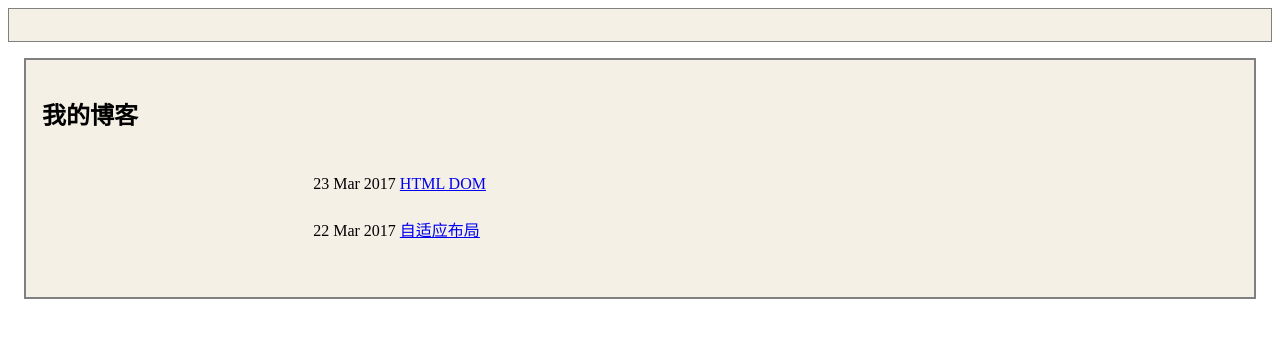
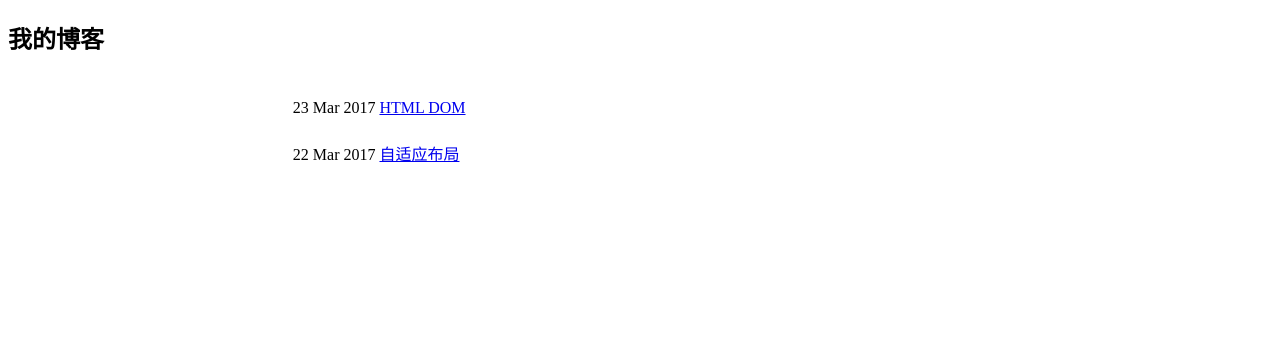
Before and after one commit to CNzhangheng/jekyll_demo, a Jekyll site: the page built from index.html, in a window 1280 px wide. Shown: the top 338 px of the page. Built offline with Jekyll 4.4.1, drawn with Linux system fonts in a browser that asks for light colours.

Commit message:
Update index.html

```diff
--- a/index.html
+++ b/index.html
@@ -3,22 +3,11 @@ layout: default
 title: 我的博客
 ---
 <style>
-    .weaper{
-        margin:1em;
-        border: 1px solid grey;
-    }
-    .header{
-        padding: 1em;
-        border: 1px solid grey;
-        background-color: #f5f0e6;
-    }
     li{
         list-style: none;
         margin-left:20%;
     }
 </style>
-<div class="weaper">
-    <div class="header">
 <h2>{{ page.title }}</h2>
 <ul>
     　{% for post in site.posts %}
@@ -26,5 +15,3 @@ title: 我的博客
     </li>
     　{% endfor %}
 </ul>
-        </div>
-</div>
```
